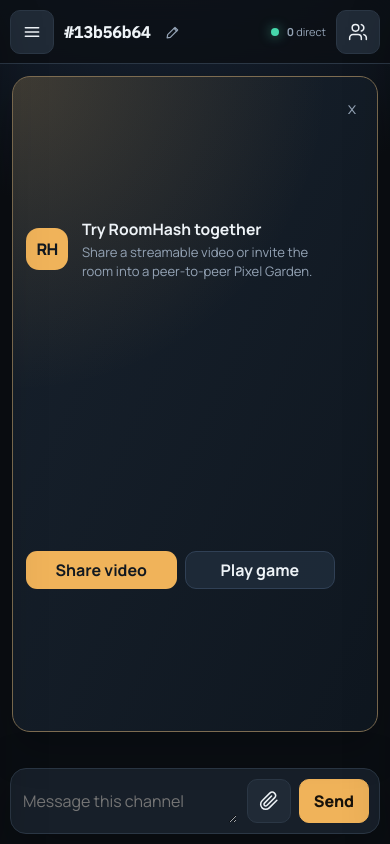
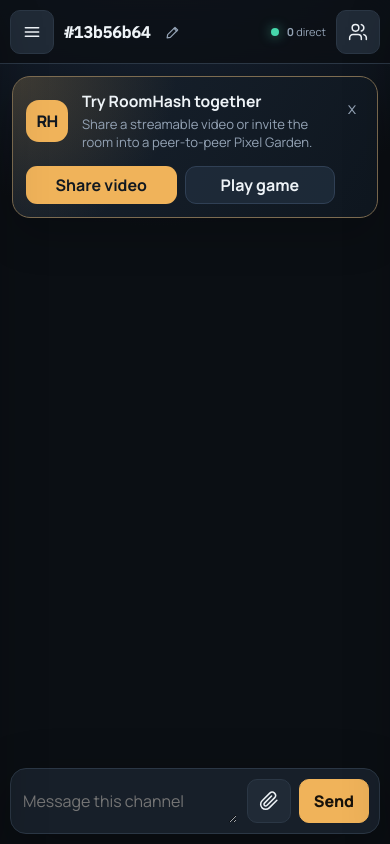
Before and after one commit to roomhash/roomhash.github.io, a website built with Vite: page index.html in a window 390 px wide. Built offline with nearby package versions, Linux system fonts and the light colour scheme.

Commit message:
Fix mobile chat layer ordering

```diff
--- a/styles.css
+++ b/styles.css
@@ -125,7 +125,7 @@
 .connection-summary #status { max-width: 260px; overflow: hidden; text-overflow: ellipsis; }
 .live-dot { width: 8px; height: 8px; background: var(--online); border-radius: 50%; box-shadow: 0 0 12px color-mix(in srgb, var(--online) 65%, transparent); }
 .mobile-only { display: none; }
-.messages { min-height: 0; overflow-y: auto; padding: 24px clamp(16px, 4vw, 56px); scroll-behavior: smooth; }
+.messages { position: relative; z-index: 0; min-height: 0; overflow-y: auto; padding: 24px clamp(16px, 4vw, 56px); scroll-behavior: smooth; }
 .msg { max-width: 760px; margin: 0 auto 18px; animation: message-in 180ms ease-out both; }
 .msg-head { display: flex; align-items: baseline; gap: 10px; margin-bottom: 5px; }
 .msg-nick { color: var(--accent-strong); font-size: 13px; font-weight: 700; }
@@ -136,7 +136,7 @@
 .msg-image { display: block; max-width: min(100%, 480px); max-height: 420px; margin-top: 8px; border-radius: var(--radius); }
 .msg-file-link { color: var(--info); font-weight: 700; }
 .msg-meta { color: var(--muted); font-size: 11px; }
-.composer-wrap { display: grid; grid-template-columns: minmax(0, 1fr) auto; gap: 10px; margin: 0 clamp(14px, 4vw, 48px) 20px; padding: 10px 10px 10px 16px; background: var(--surface); border: 1px solid var(--border); border-radius: 16px; box-shadow: var(--shadow); }
+.composer-wrap { position: relative; z-index: 20; display: grid; grid-template-columns: minmax(0, 1fr) auto; gap: 10px; margin: 0 clamp(14px, 4vw, 48px) 20px; padding: 10px 10px 10px 16px; background: var(--surface); border: 1px solid var(--border); border-radius: 16px; box-shadow: var(--shadow); }
 .composer-wrap textarea { min-height: 44px; max-height: 160px; padding: 11px 0; resize: vertical; border: 0; outline: 0; background: transparent; color: var(--text); font-size: 16px; line-height: 1.4; }
 .composer-actions { display: flex; align-items: flex-end; gap: 8px; }
 .icon-button { display: inline-grid; place-items: center; width: 44px; padding: 0; border: 1px solid var(--border); background: var(--surface-2); border-radius: 10px; }
@@ -253,7 +253,7 @@
   body.channel-rail-collapsed .channel-select > span:not(.channel-hash),
   body.channel-rail-collapsed .channel-copy,
   body.channel-rail-collapsed .channel-remove { display: inline-flex; }
-  .chat-shell { height: 100dvh; grid-template-rows: 64px minmax(0, 1fr) auto; }
+  .chat-shell { height: 100dvh; grid-template-rows: 64px auto minmax(0, 1fr) auto; }
   .chat-header { gap: 10px; padding: 0 10px; }
   .channel-identity span, .connection-summary #status { display: none; }
   .connection-summary { margin-left: auto; }
@@ -270,6 +270,7 @@
 }
 .demo-notification {
   position: relative;
+  z-index: 10;
   display: grid;
   grid-template-columns: auto minmax(0, 1fr) auto auto;
   align-items: center;
```
